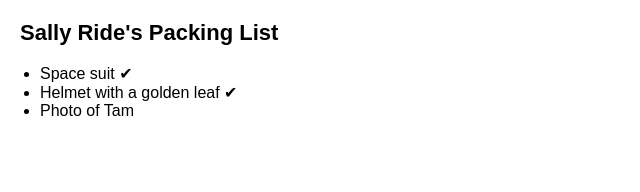
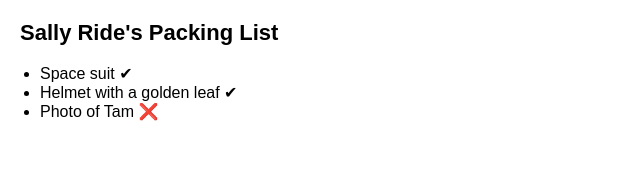
Before and after one commit to syureu/solid-octo-rotary-phone, a React (Create React App) app in the folder 2. Describing the UI/6. Conditional Rendering/src/: page / in a window 1280 px wide. Shown: the top 192 px of the page, without its empty margins (0-640 px from the left). Built offline with nearby package versions, Linux system fonts and the light colour scheme.

Commit message:
Conditional Rendering Challenge 1 of 3: Show an icon for incomplete items with ? :
solve

```diff
--- a/2. Describing the UI/6. Conditional Rendering/src/App.js
+++ b/2. Describing the UI/6. Conditional Rendering/src/App.js
@@ -3,7 +3,7 @@ import React from "react";
 function Item({ name, isPacked }) {
   return (
     <li className="item">
-      {name} {isPacked && "✔"}
+      {name} {!isPacked ? "❌" : "✔"}
     </li>
   );
 }
```
Also changed, not shown: 1 other file (tests, documents, lock files or other folders).
